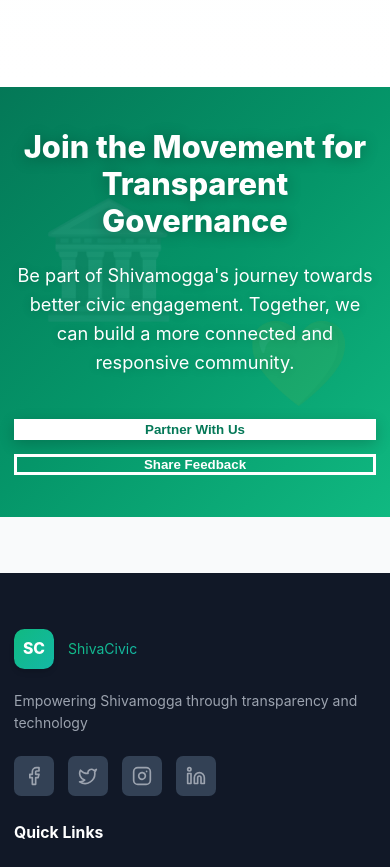
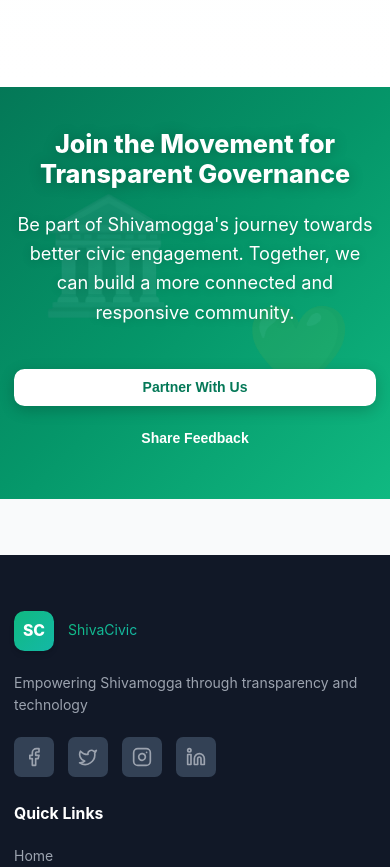
Before and after one commit to vishalaradhya-12/shivamogga-civic, a React (Vite) app: page / in a window 390 px wide. Shown: the part 4520-5387 px from the top of the page. Built offline with nearby package versions, Linux system fonts and the light colour scheme.

Commit message:
fix: CTA section button styles and text wrapping overlap

```diff
--- a/src/pages/Home.css
+++ b/src/pages/Home.css
@@ -550,11 +550,15 @@ body.dark .step-content p {
 }
 
 .cta-section h2 {
-    font-size: clamp(2.2rem, 3.5vw, 3.2rem);
+    font-size: clamp(1.8rem, 4vw, 3.2rem);
     margin-bottom: var(--spacing-lg);
     font-weight: 800;
     color: white !important;
     text-shadow: 0 2px 15px rgba(0, 0, 0, 0.3);
+    max-width: 90%;
+    margin-left: auto;
+    margin-right: auto;
+    overflow-wrap: break-word;
 }
 
 .cta-section p {
--- a/src/pages/Home.jsx
+++ b/src/pages/Home.jsx
@@ -236,10 +236,10 @@ function Home({ language }) {
                     Together, we can build a more connected and responsive community.
                 </p>
                 <div className="cta-buttons">
-                    <button className="btn-white" onClick={() => navigate('/collaborate')}>
+                    <button className="btn btn-white" onClick={() => navigate('/collaborate')}>
                         Partner With Us
                     </button>
-                    <button className="btn-outline-white" onClick={() => navigate('/feedback')}>
+                    <button className="btn btn-outline-white" onClick={() => navigate('/feedback')}>
                         Share Feedback
                     </button>
                 </div>
```
